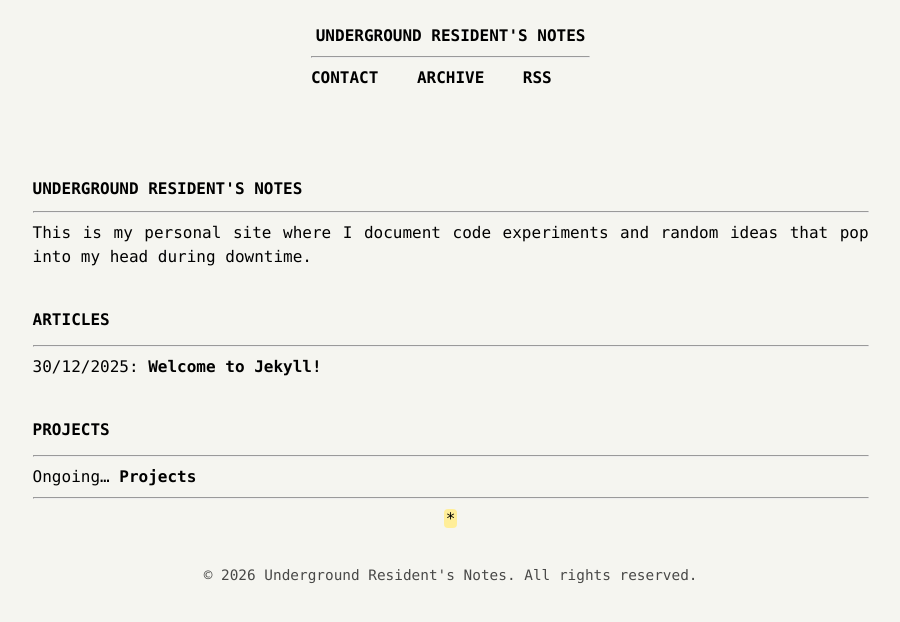
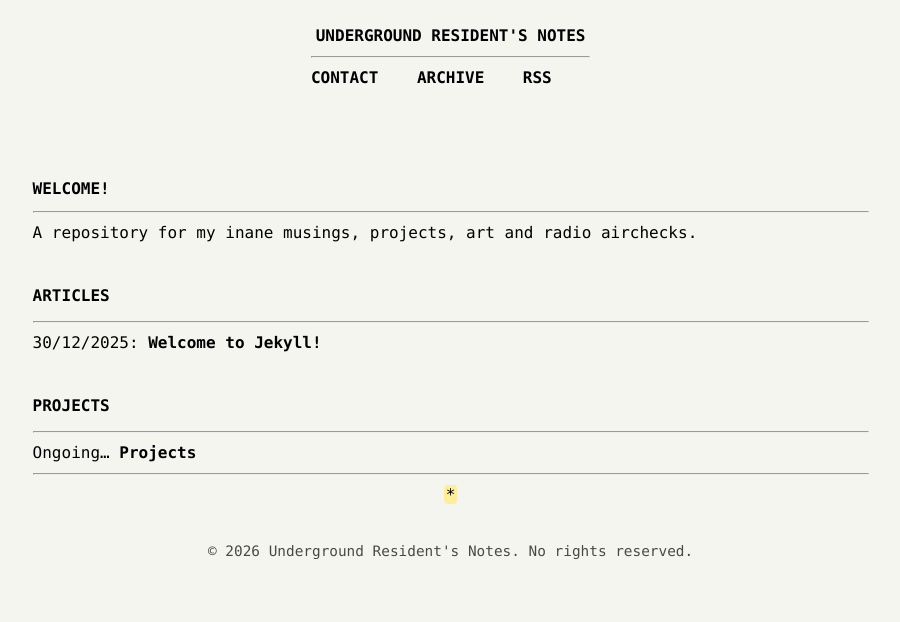
Before and after one commit to undergroundresident/undergroundresident.github.io, a Jekyll site: the page built from index.markdown, in a window 1280 px wide. Shown: the top 622 px of the page, without its empty margins (183-1083 px from the left). Built offline with Jekyll 4.4.1, drawn with Linux system fonts in a browser that asks for light colours.

Commit message:
change some text

```diff
--- a/_config.yml
+++ b/_config.yml
@@ -21,7 +21,7 @@
 title: Underground Resident's Notes
 email: undergroundresident@posteo.net
 description: >- # this means to ignore newlines until "baseurl:"
-  A repository for my inane musings, projects, art and radio airchecks.
+ A repository for my inane musings, projects, art and radio airchecks.
 baseurl: "" # the subpath of your site, e.g. /blog
 url: "https://undergroundresident.github.io" # the base hostname & protocol for your site, e.g. http://example.com
 
--- a/_includes/footer.html
+++ b/_includes/footer.html
@@ -1,3 +1,3 @@
 <footer class="footer">
-  © {{ site.time | date: "%Y" }} {{ site.author.name | default: site.title }}. All rights reserved.
+  © {{ site.time | date: "%Y" }} {{ site.author.name | default: site.title }}. No rights reserved.
 </footer>
--- a/_layouts/home.html
+++ b/_layouts/home.html
@@ -2,12 +2,11 @@
 layout: default
 ---
 
-<h1 class="heading">{{ site.title }}</h1>
+<h1 class="heading">Welcome!</h1>
 <hr>
 
 <p>
-  This is my personal site where I document code experiments and random ideas
-  that pop into my head during downtime.
+   A repository for my inane musings, projects, art and radio airchecks.
 </p>
 
 <h2 class="heading">Articles</h2>
```
